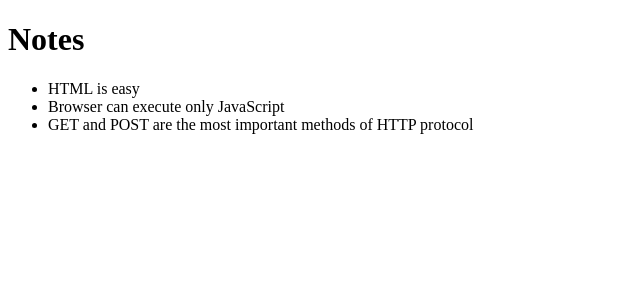
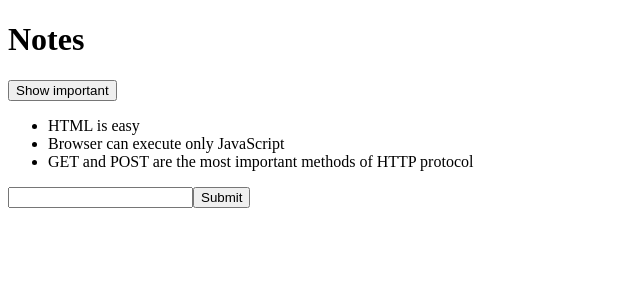
Before and after one commit to terhol/FullstackOpen2025Test, a React (Vite) app in the folder introdemo/: page / in a window 1280 px wide. Shown: the top 300 px of the page, without its empty margins (0-640 px from the left). Built offline with nearby package versions, Linux system fonts and the light colour scheme.

Commit message:
Finished part 2.2

```diff
--- a/introdemo/src/App.jsx
+++ b/introdemo/src/App.jsx
@@ -1,14 +1,46 @@
+import { useState } from "react";
 import Note from "./components/Note";
 
-const App = ({ notes }) => {
+const App = (props) => {
+  const [notes, setNotes] = useState(props.notes);
+  const [newNote, setNewNote] = useState("");
+  const [showAll, setShowAll] = useState(true);
+
+  const addNote = (event) => {
+    event.preventDefault();
+    const noteObject = {
+      content: newNote,
+      important: Math.random() < 0.5,
+      id: String(notes.length + 1),
+    };
+    setNotes(notes.concat(noteObject));
+    setNewNote("");
+  };
+
+  const handleNoteChange = (event) => {
+    console.log(event.target.value);
+    setNewNote(event.target.value);
+  };
+
+  const notesToShow = showAll ? notes : notes.filter((note) => note.important);
+
   return (
     <div>
       <h1>Notes</h1>
+      <div>
+        <button onClick={() => setShowAll(!showAll)}>
+          Show {showAll ? "important" : "all"}
+        </button>
+      </div>
       <ul>
-        {notes.map((note) => (
+        {notesToShow.map((note) => (
           <Note key={note.id} note={note} />
         ))}
       </ul>
+      <form onSubmit={addNote}>
+        <input value={newNote} onChange={handleNoteChange} />
+        <button type="submit">Submit</button>
+      </form>
     </div>
   );
 };
```
